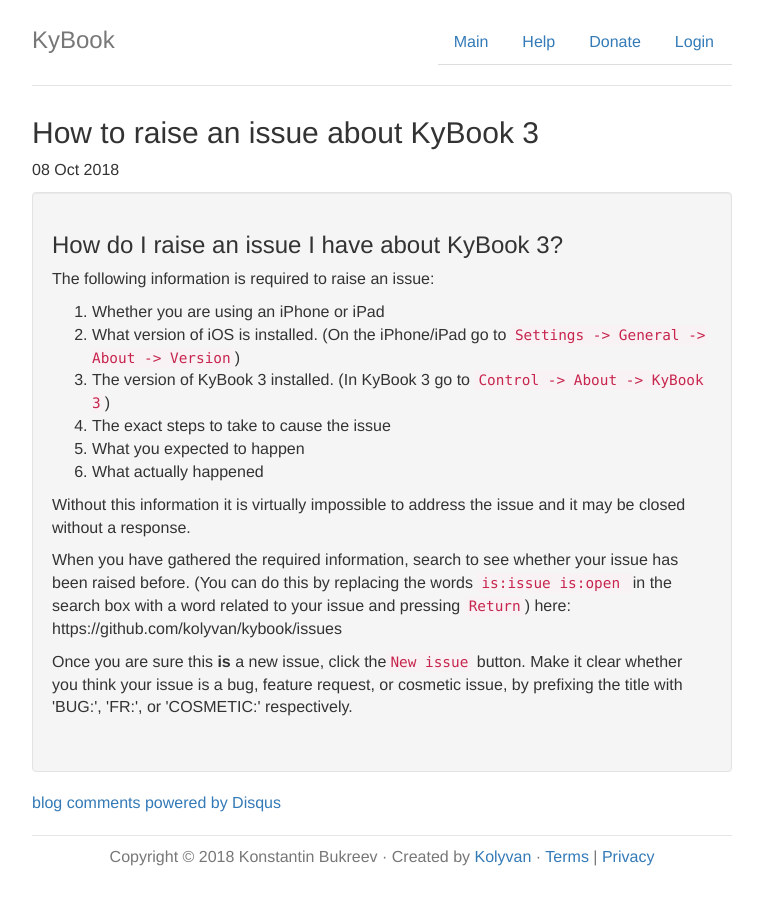
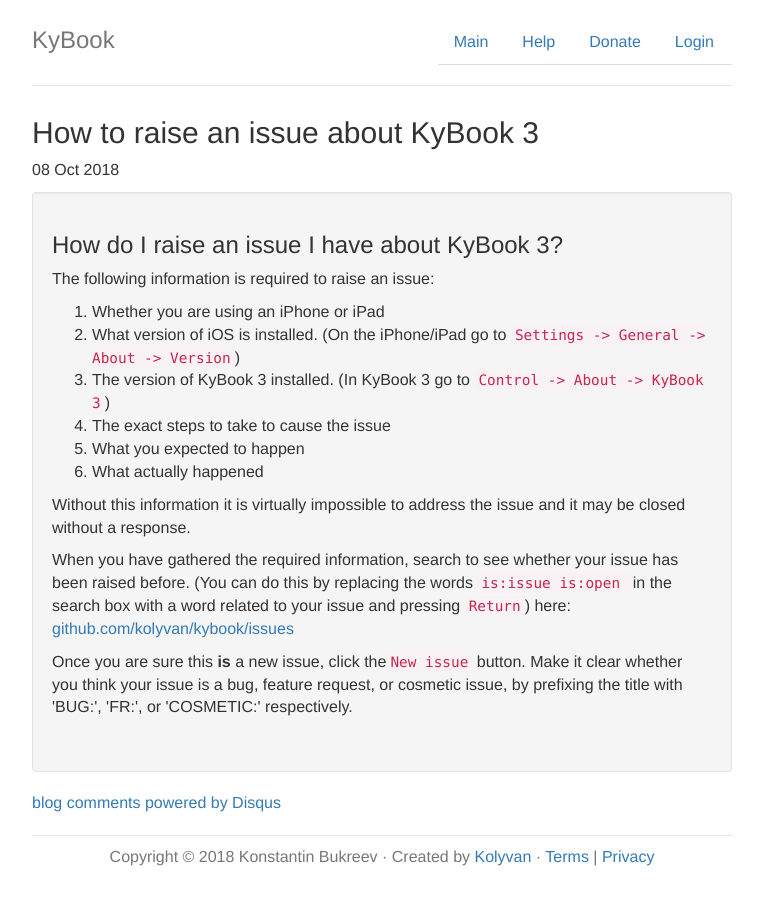
Before and after one commit to kolyvan/kybook-reader.com, a Jekyll site: the page built from faq/_posts/2018-10-08-raise_an_issue.html, in a window 1280 px wide. Shown: the whole page, without its empty margins (258-1021 px from the left). Built offline with Jekyll 4.4.1, drawn with Linux system fonts in a browser that asks for light colours; comment, search, counter and statistics services are not loaded; some of the changed lines change nothing that is shown.

Commit message:
fix link in faq raise_an_issue.html

```diff
--- a/faq/_posts/2018-10-08-raise_an_issue.html
+++ b/faq/_posts/2018-10-08-raise_an_issue.html
@@ -16,7 +16,7 @@
 </ol>
 <p>Without this information it is virtually impossible to address the issue and it may be closed without a response.</p>
 <p>When you have gathered the required information, search to see whether your issue has been raised before.
-(You can do this by replacing the words <code>is:issue is:open </code> in the search box with a word related to your issue and pressing <code>Return</code>) here: https://github.com/kolyvan/kybook/issues</p>
+(You can do this by replacing the words <code>is:issue is:open </code> in the search box with a word related to your issue and pressing <code>Return</code>) here: <a href="https://github.com/kolyvan/kybook/issues">github.com/kolyvan/kybook/issues</a></p>
 <p>Once you are sure this <b>is</b> a new issue, click the<code>New issue</code> button. Make it clear whether you think your issue is a bug, feature request, or cosmetic issue, by prefixing the title with 'BUG:', 'FR:', or 'COSMETIC:' respectively.</p>
 
 </div>
```
